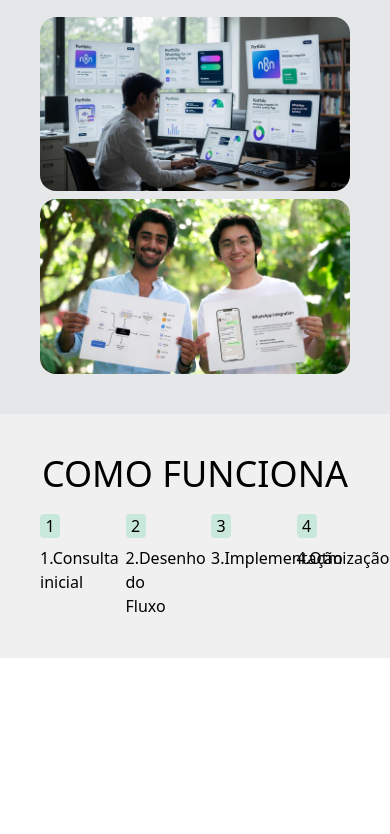
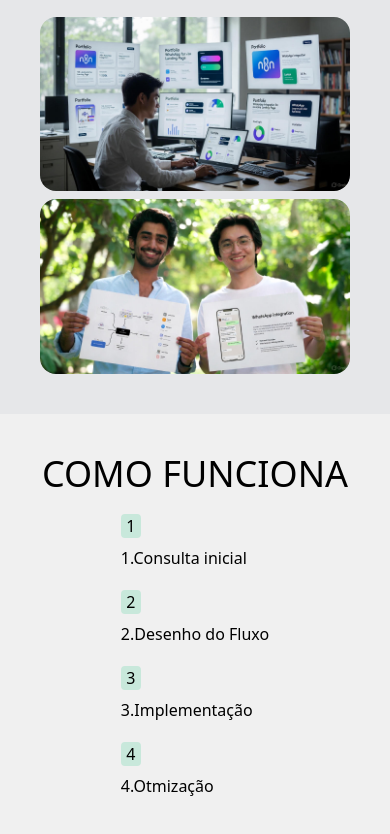
Before and after one commit to IsaacAguiar027/Automa-oN8N, a website: page index.html in a window 390 px wide. Shown: the part 1967-2801 px from the top of the page. Before the commit the page ends 2625 px from the top, so only its background shows below. Drawn offline with Linux system fonts and the light colour scheme.

Commit message:
Atualizar o index.html
Atualizando responsividade da section como-funciona para mobile.

```diff
--- a/index.html
+++ b/index.html
@@ -74,7 +74,7 @@
         </section>
         <section id="como-funciona" class="flex flex-col justify-center items-center p-10 bg-[#f0f0f0]">
             <h2 class="text-4xl pb-5">COMO FUNCIONA</h2>
-            <div class="grid grid-cols-4 gap-8 ">
+            <div class="grid grid-col-2 gap-5 md:grid md:grid-cols-4 md:gap-8 ">
                 <div>
                     <div class="bg-[#c8e8db] w-5 text-center rounded mb-2">1</div>
                     <p>1.Consulta inicial</p>
```
